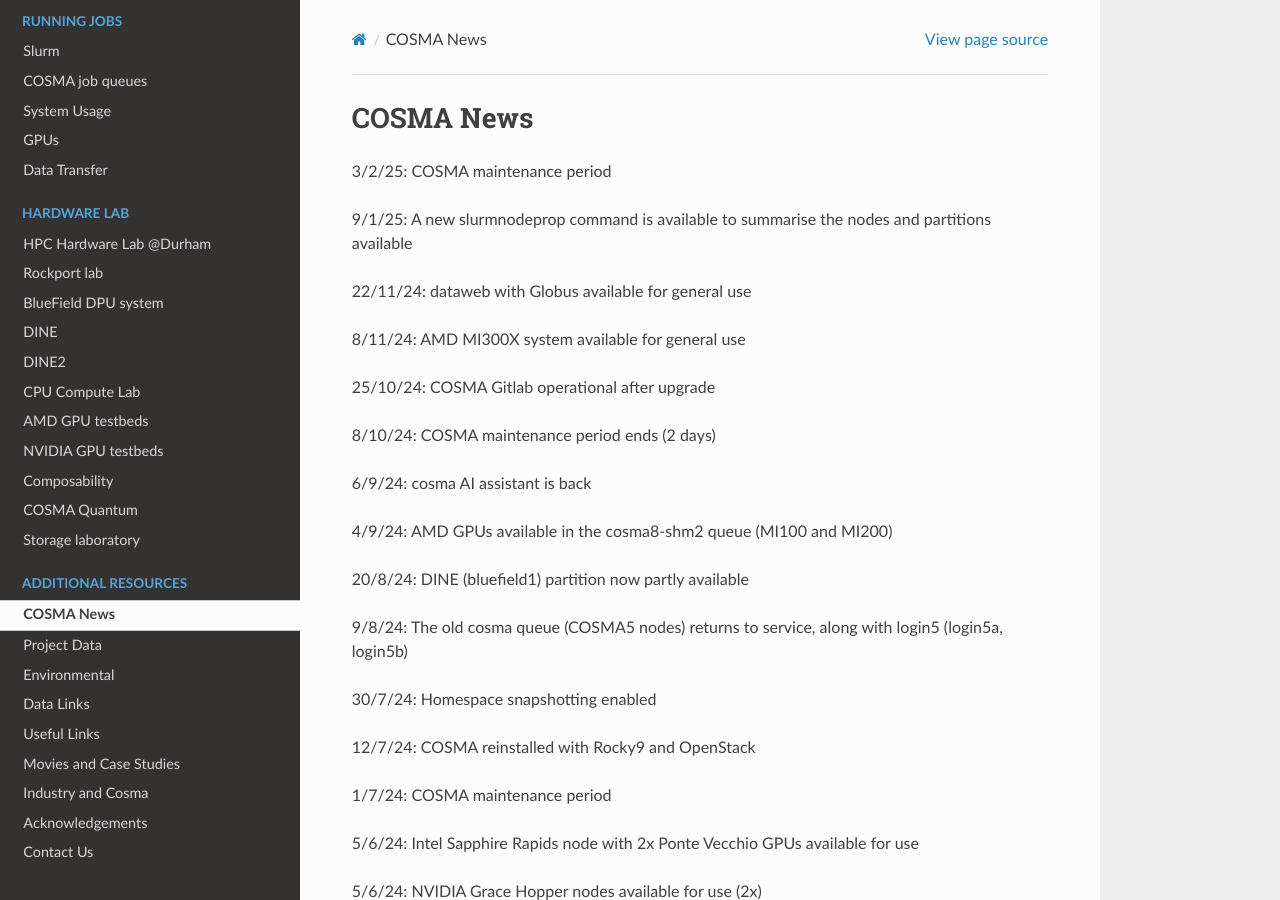
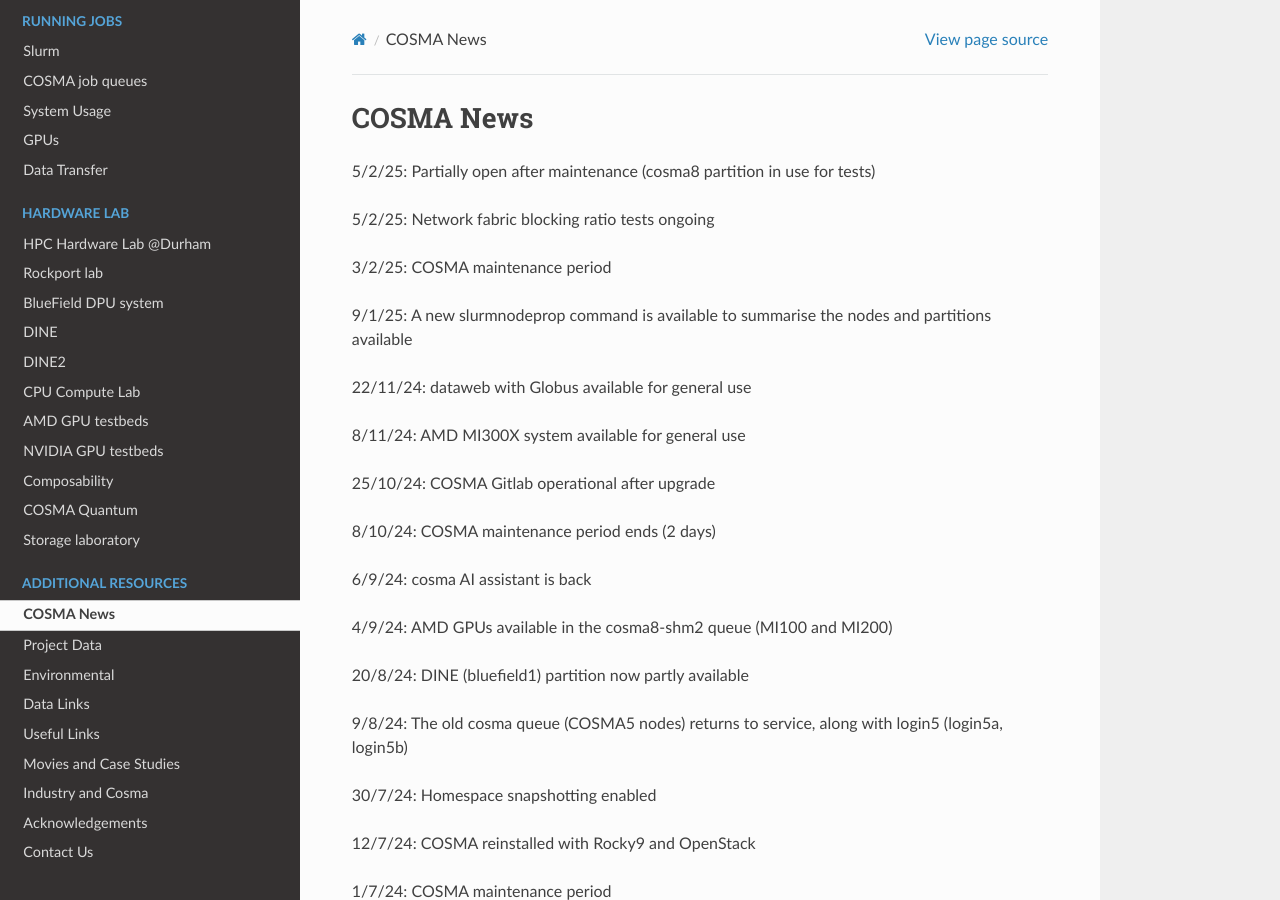
Before and after one commit to agb32/cosmadoc, a Sphinx documentation site: the page built from docs/source/news.md, in a window 1280 px wide and 900 px high. Built offline with Sphinx 7.4.7 and the Read the Docs theme 3.1.0, drawn with Linux system fonts in a browser that asks for light colours.

Commit message:
news-updated

```diff
--- a/docs/source/news.md
+++ b/docs/source/news.md
@@ -1,4 +1,8 @@
 # COSMA News
+
+5/2/25: Partially open after maintenance (cosma8 partition in use for tests)
+
+5/2/25: Network fabric blocking ratio tests ongoing
 
 3/2/25: COSMA maintenance period
 
```
